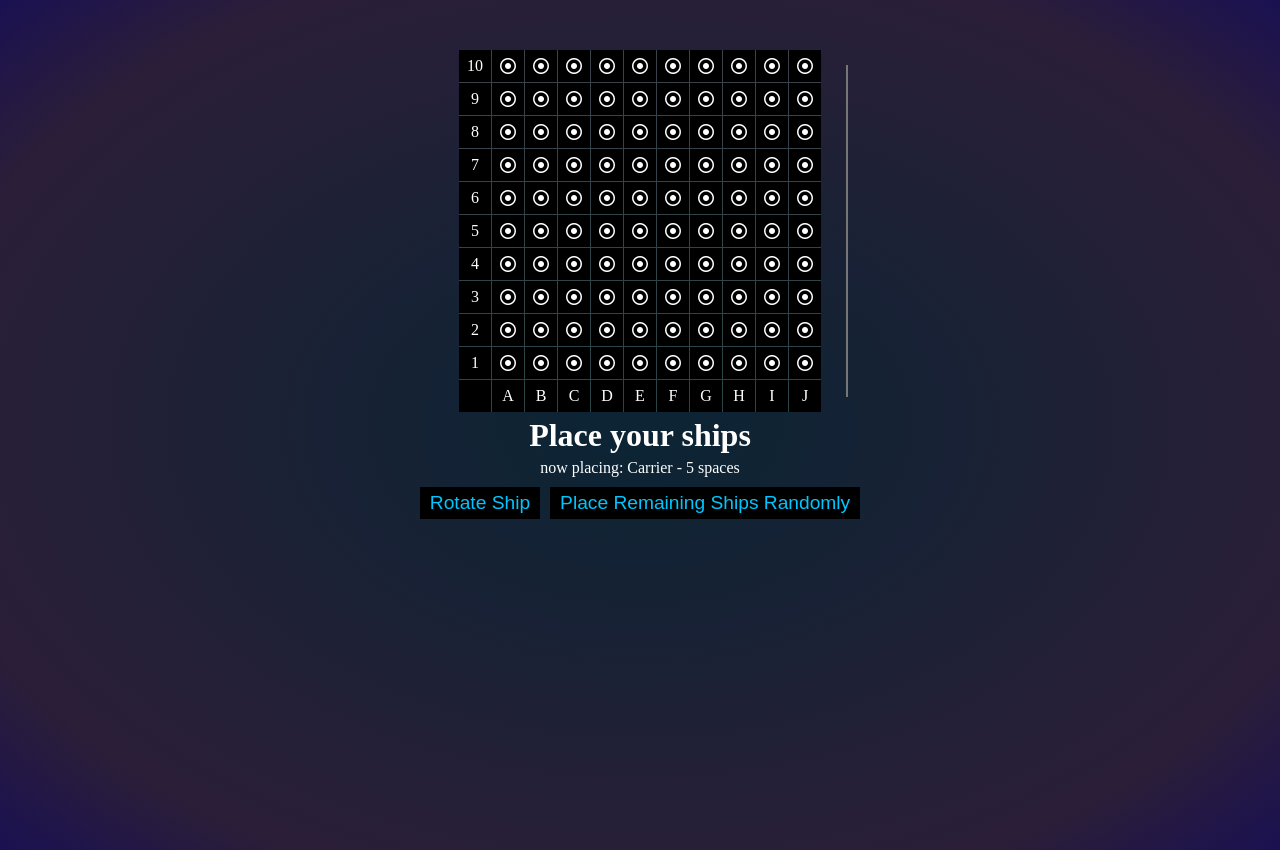
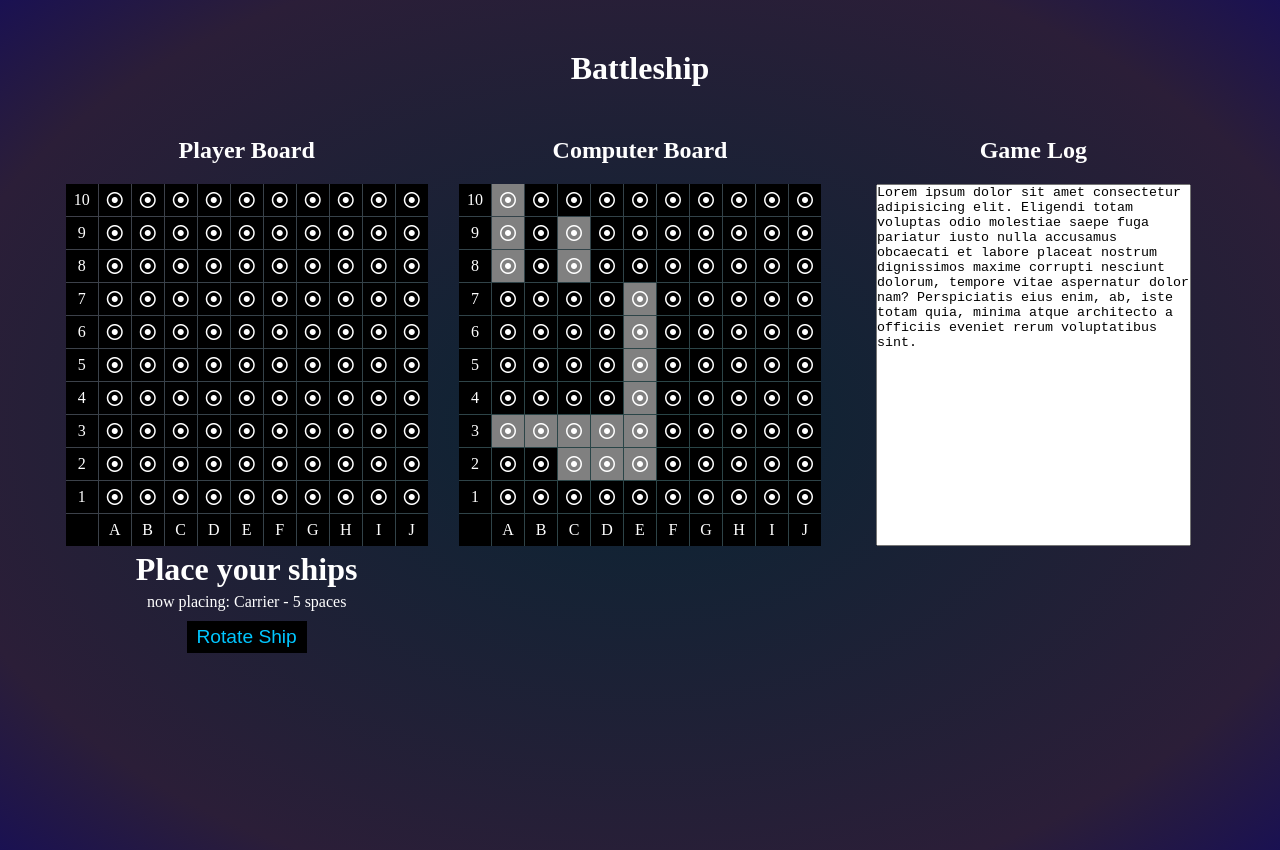
Before and after one commit to Ziorks/battleship, a React (Vite) app: page / in a window 1280 px wide. Built offline with nearby package versions, Linux system fonts and the light colour scheme.

Commit message:
added computer board

```diff
--- a/src/App.jsx
+++ b/src/App.jsx
@@ -1,7 +1,12 @@
-import { useState } from "react";
+import { useEffect, useState } from "react";
 import { PlayerBoard } from "./PlayerBoard";
+import { ComputerBoard } from "./ComputerBoard";
 import { Instructions } from "./Instructions";
-import { generateBoardArray, renderShipPreview } from "./utilities";
+import {
+  generateBoardArray,
+  renderShipPreview,
+  generateComputerBoard,
+} from "./utilities";
 
 const ships = [
   { name: "Destroyer", size: 2 },
@@ -13,11 +18,26 @@ const ships = [
 
 function App() {
   const [playerBoard, setPlayerBoard] = useState(generateBoardArray());
+  const [computerBoard, setComputerBoard] = useState(
+    generateComputerBoard(ships)
+  );
   const [state, setState] = useState({
     remainingShips: ships.length,
     horizontal: false,
     playerTurn: true,
   });
+
+  useEffect(() => {
+    const func = (e) => {
+      if (e.key == "r") {
+        toggleRotation();
+      }
+    };
+    window.addEventListener("keydown", func);
+    return () => {
+      window.removeEventListener("keydown", func);
+    };
+  }, [state]);
 
   function toggleRotation() {
     setState({ ...state, horizontal: !state.horizontal });
@@ -62,71 +82,33 @@ function App() {
     });
   }
 
-  function placeAllRandom() {
-    let remaining = state.remainingShips;
-    let newBoard = [...playerBoard];
-    let index = null;
-
-    while (remaining > 0) {
-      let tempBoard = [];
-
-      do {
-        const randomBool = Boolean(Math.floor(Math.random() + 0.5));
-        const randomRow = Math.floor(Math.random() * 10) + 1;
-        const randomColumnInt = Math.floor(Math.random() * 10 + 1);
-        const randomColumnStr = String.fromCharCode(randomColumnInt + 64);
-        index = (10 - randomRow) * 11 + randomColumnInt;
-        tempBoard = [...newBoard];
-
-        tempBoard = renderShipPreview(
-          randomRow,
-          randomColumnStr,
-          tempBoard,
-          { ...state, remainingShips: remaining, horizontal: randomBool },
-          ships
-        );
-      } while (tempBoard[index].placingShip !== "allok");
-
-      newBoard = tempBoard.map((tile) => {
-        if (tile.placingShip === "allok") {
-          return { ...tile, ship: true, placingShip: "" };
-        } else {
-          return tile;
-        }
-      });
-      remaining--;
-    }
-
-    setState({
-      ...state,
-      remainingShips: 0,
-    });
-    setPlayerBoard(newBoard);
-  }
-
-  const p1Board = (
-    <PlayerBoard
-      playerBoard={playerBoard}
-      handleMouseEnter={handleMouseEnter}
-      handleMouseLeave={handleMouseLeave}
-      placeShip={placeShip}
-    />
-  );
-
   return (
     <>
       <div className="gameSpace">
-        {p1Board}
-        <textarea readOnly className="gameLog" rows="22" cols="45"></textarea>
-      </div>
-      {state.remainingShips && (
+        <h1>Battleship</h1>
+        <h2>Player Board</h2>
+        <h2>Computer Board</h2>
+        <h2>Game Log</h2>
+        <PlayerBoard
+          playerBoard={playerBoard}
+          handleMouseEnter={handleMouseEnter}
+          handleMouseLeave={handleMouseLeave}
+          placeShip={placeShip}
+        />
+        <ComputerBoard computerBoard={computerBoard} />
+        <textarea
+          readOnly
+          className="gameLog"
+          value={
+            "Lorem ipsum dolor sit amet consectetur adipisicing elit. Eligendi totam voluptas odio molestiae saepe fuga pariatur iusto nulla accusamus obcaecati et labore placeat nostrum dignissimos maxime corrupti nesciunt dolorum, tempore vitae aspernatur dolor nam? Perspiciatis eius enim, ab, iste totam quia, minima atque architecto a officiis eveniet rerum voluptatibus sint."
+          }
+        ></textarea>
         <Instructions
           ships={ships}
           state={state}
           toggleRotation={toggleRotation}
-          placeAllRandom={placeAllRandom}
         />
-      )}
+      </div>
     </>
   );
 }
--- /dev/null
+++ b/src/ComputerBoard.jsx
@@ -0,0 +1,11 @@
+import { ComputerBoardSpace } from "./ComputerBoardSpace";
+
+export function ComputerBoard({ computerBoard }) {
+  return (
+    <div className="computerBoard">
+      {computerBoard.map((item) => {
+        return <ComputerBoardSpace key={item.column + item.row} props={item} />;
+      })}
+    </div>
+  );
+}
--- /dev/null
+++ b/src/ComputerBoardSpace.jsx
@@ -0,0 +1,25 @@
+export function ComputerBoardSpace({ props }) {
+  if (props.playable) {
+    return (
+      <div
+        className={"gridSpace playableGridSpace" + (props.ship ? " ship" : "")}
+      >
+        <i className="fa-regular fa-circle-dot"></i>
+      </div>
+    );
+  } else if (props.row === "0" && props.column === "0") {
+    return <div className={"gridSpace"}></div>;
+  } else if (props.column === "0") {
+    return (
+      <div className={"gridSpace"}>
+        <p>{props.row}</p>
+      </div>
+    );
+  } else if (props.row === "0") {
+    return (
+      <div className={"gridSpace"}>
+        <p>{props.column}</p>
+      </div>
+    );
+  }
+}
--- a/src/Instructions.jsx
+++ b/src/Instructions.jsx
@@ -1,6 +1,6 @@
-export function Instructions({ ships, state, toggleRotation, placeAllRandom }) {
-  return (
-    <div className="instructions">
+export function Instructions({ ships, state, toggleRotation }) {
+  return state.remainingShips > 0 ? (
+    <div className="instructions-player">
       <h1>Place your ships</h1>
       <p>
         now placing: {ships[state.remainingShips - 1].name}
@@ -10,9 +10,11 @@ export function Instructions({ ships, state, toggleRotation, placeAllRandom }) {
       <button className="btn" onClick={() => toggleRotation()}>
         Rotate Ship
       </button>
-      <button className="btn" onClick={() => placeAllRandom()}>
-        Place Remaining Ships Randomly
-      </button>
+    </div>
+  ) : (
+    <div className="instructions-computer">
+      <h1>It's your turn</h1>
+      <p>click a square to bomb it!</p>
     </div>
   );
 }
--- a/src/PlayerBoardSpace.jsx
+++ b/src/PlayerBoardSpace.jsx
@@ -3,7 +3,7 @@ export function PlayerBoardSpace({ props, handleMouseEnter, placeShip }) {
     return (
       <div
         onClick={placeShip}
-        onMouseEnter={() => handleMouseEnter(props.row, props.column)}
+        onMouseOver={() => handleMouseEnter(props.row, props.column)}
         className={
           "gridSpace playableGridSpace" +
           (props.placingShip === "allok"
--- a/src/styles.css
+++ b/src/styles.css
@@ -11,6 +11,7 @@ body {
     rgb(26, 17, 82)
   );
   height: 100vh;
+  color: white;
 }
 
 .btn {
@@ -26,37 +27,71 @@ body {
   box-shadow: 5px 5px 30px;
 }
 
-.instructions {
-  color: white;
+h1 {
+  grid-area: title;
+  text-align: center;
+  margin-bottom: 50px;
+}
+
+h2 {
+  text-align: center;
+  margin-bottom: 20px;
+}
+
+.instructions-player {
+  grid-area: playerInstructions;
   text-align: center;
 }
 
-.instructions > * {
+.instructions-player > * {
+  margin: 5px;
+}
+
+.instructions-computer {
+  grid-area: computerInstructions;
+  text-align: center;
+}
+
+.instructions-computer > * {
   margin: 5px;
 }
 
 .gameSpace {
-  display: flex;
-  align-items: center;
-  width: 362px;
-  margin: 50px auto 0;
+  display: grid;
+  grid-template-columns: repeat(3, 1fr);
+  grid-template-rows: repeat(4, auto);
+  grid-template-areas:
+    "title title title"
+    "playerTitle computerTitle logTitle"
+    "playerBoard computerBoard log"
+    "playerInstructions computerInstructions logInstructions";
+  margin: 50px 50px 0;
 }
 
 .gameLog {
+  grid-area: log;
+  margin: 0 10%;
+  text-align: left;
   resize: none;
-  position: relative;
-  top: 0;
-  left: 25px;
 }
 
-.playerBoard {
-  color: white;
+.playerBoard,
+.computerBoard {
   display: grid;
-  width: 100%;
+  width: 362px;
   grid-template-columns: repeat(11, 2em);
   grid-template-rows: repeat(11, 2em);
   gap: 1px;
   background-color: rgba(140, 177, 140, 0.233);
+  margin: 0 auto;
+}
+
+.playerBoard {
+  grid-area: playerBoard;
+}
+
+.computerBoard {
+  grid-area: computerBoard;
 }
 
 .gridSpace {
--- a/src/utilities.js
+++ b/src/utilities.js
@@ -83,3 +83,40 @@ export function renderShipPreview(row, column, playerBoard, state, ships) {
 
   return newBoard;
 }
+
+export function generateComputerBoard(ships) {
+  let remaining = ships.length;
+  let newBoard = generateBoardArray();
+  let index = null;
+
+  while (remaining > 0) {
+    let tempBoard = [];
+
+    do {
+      const randomBool = Boolean(Math.floor(Math.random() + 0.5));
+      const randomRow = Math.floor(Math.random() * 10) + 1;
+      const randomColumnInt = Math.floor(Math.random() * 10 + 1);
+      const randomColumnStr = String.fromCharCode(randomColumnInt + 64);
+      index = (10 - randomRow) * 11 + randomColumnInt;
+      tempBoard = [...newBoard];
+
+      tempBoard = renderShipPreview(
+        randomRow,
+        randomColumnStr,
+        tempBoard,
+        { remainingShips: remaining, horizontal: randomBool },
+        ships
+      );
+    } while (tempBoard[index].placingShip !== "allok");
+
+    newBoard = tempBoard.map((tile) => {
+      if (tile.placingShip === "allok") {
+        return { ...tile, ship: true, placingShip: "" };
+      } else {
+        return tile;
+      }
+    });
+    remaining--;
+  }
+  return newBoard;
+}
```
